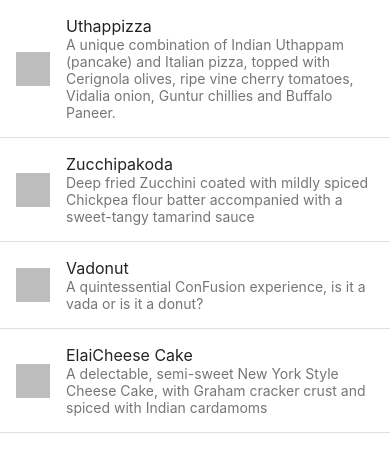
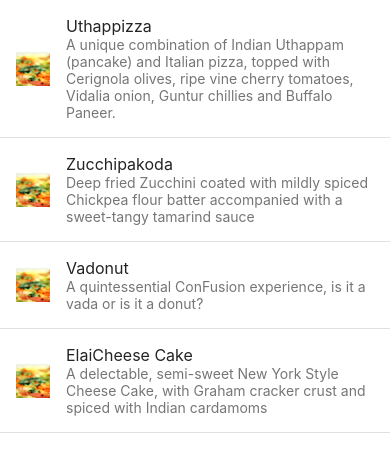
Before and after one commit to hlavrencic/CourseraReactNative, a React Native app: screen / in a window 390 px wide. Shown: the top 472 px of the page. Built offline with nearby package versions, Linux system fonts and the light colour scheme.

Commit message:
Components Part 2

```diff
--- /dev/null
+++ b/components/DishdetailComponent.js
@@ -0,0 +1,29 @@
+import React from 'react';
+import { Text, View } from 'react-native';
+import { Card } from 'react-native-elements';
+
+function RenderDish(props) {
+
+    const dish = props.dish;
+
+        if (dish != null) {
+            return(
+                <Card
+                featuredTitle={dish.name}
+                image={require('./images/uthappizza.png')}>
+                    <Text style={{margin: 10}}>
+                        {dish.description}
+                    </Text>
+                </Card>
+            );
+        }
+        else {
+            return(<View></View>);
+        }
+}
+
+function Dishdetail(props) {
+    return(<RenderDish dish={props.dish} />);
+}
+
+export default Dishdetail;
--- a/components/MainComponent.js
+++ b/components/MainComponent.js
@@ -1,19 +1,29 @@
 import React, { Component } from 'react';
+import { View } from 'react-native';
 import Menu from './MenuComponent';
+import Dishdetail from './DishdetailComponent';
 import { DISHES } from '../shared/dishes';
 
 class Main extends Component {
   constructor(props) {
     super(props);
     this.state = {
-      dishes: DISHES
+      dishes: DISHES,
+      selectedDish: null
     };
+  }
+
+  onDishSelect(dishId) {
+    this.setState({selectedDish: dishId})
   }
 
   render() {
 
     return (
-        <Menu dishes={this.state.dishes} />
+    <View style={{flex:1}}>
+      <Menu dishes={this.state.dishes} onPress={(dishId) => this.onDishSelect(dishId)} />
+      <Dishdetail dish={this.state.dishes.filter((dish) => dish.id === this.state.selectedDish)[0]} />
+    </View>
     );
   }
 }
--- a/components/MenuComponent.js
+++ b/components/MenuComponent.js
@@ -7,7 +7,10 @@
     const renderMenuItem = ({item, index}) => {
 
         return (
-            <ListItem key={index} bottomDivider>
+            <ListItem key={index} bottomDivider
+            hideChevron={true}
+                    onPress={() => props.onPress(item.id)}
+            >
                 <Avatar source={require('./images/uthappizza.png')} />
                 <ListItem.Content>
                     <ListItem.Title>{item.name}</ListItem.Title>
```
